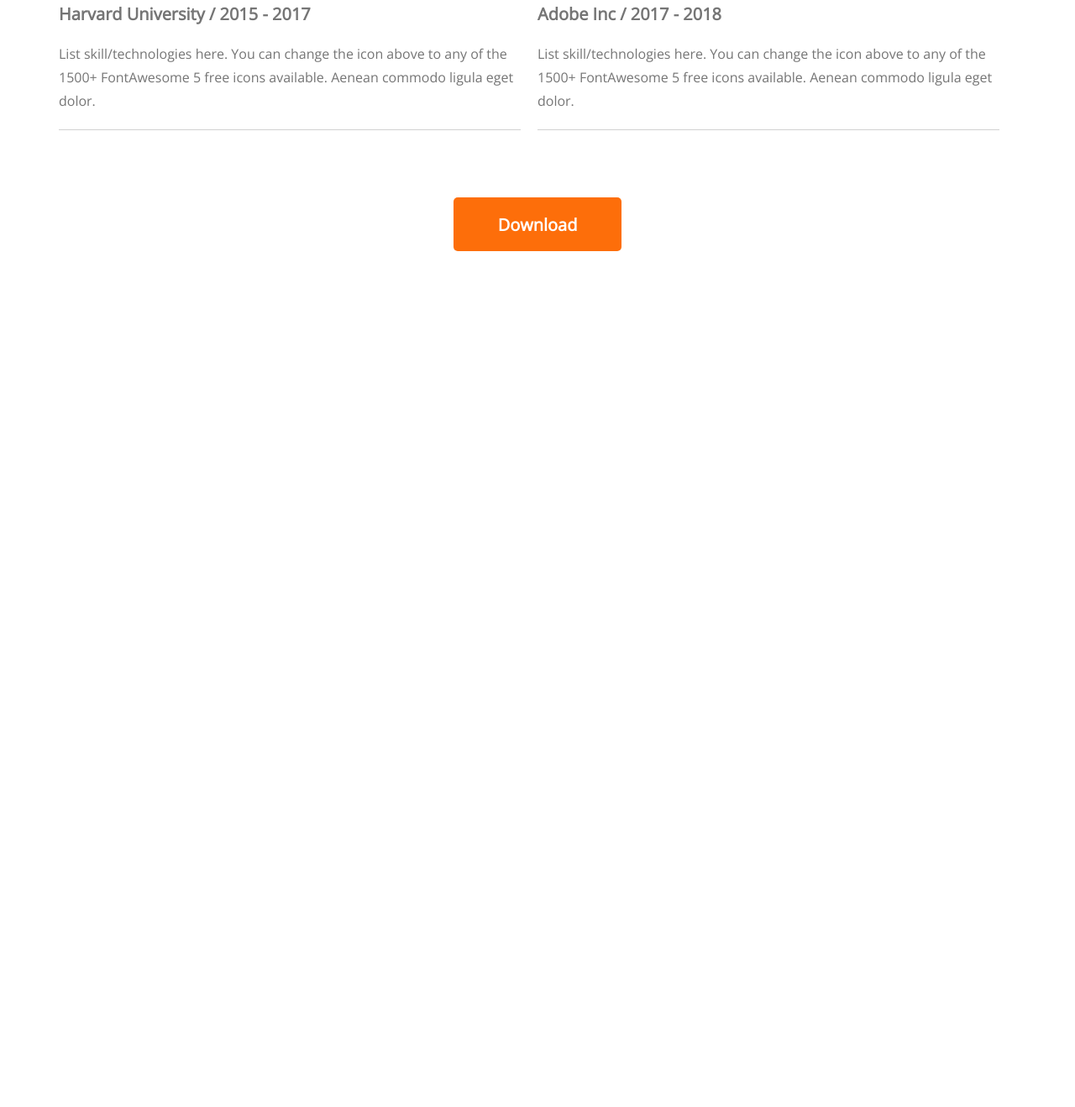
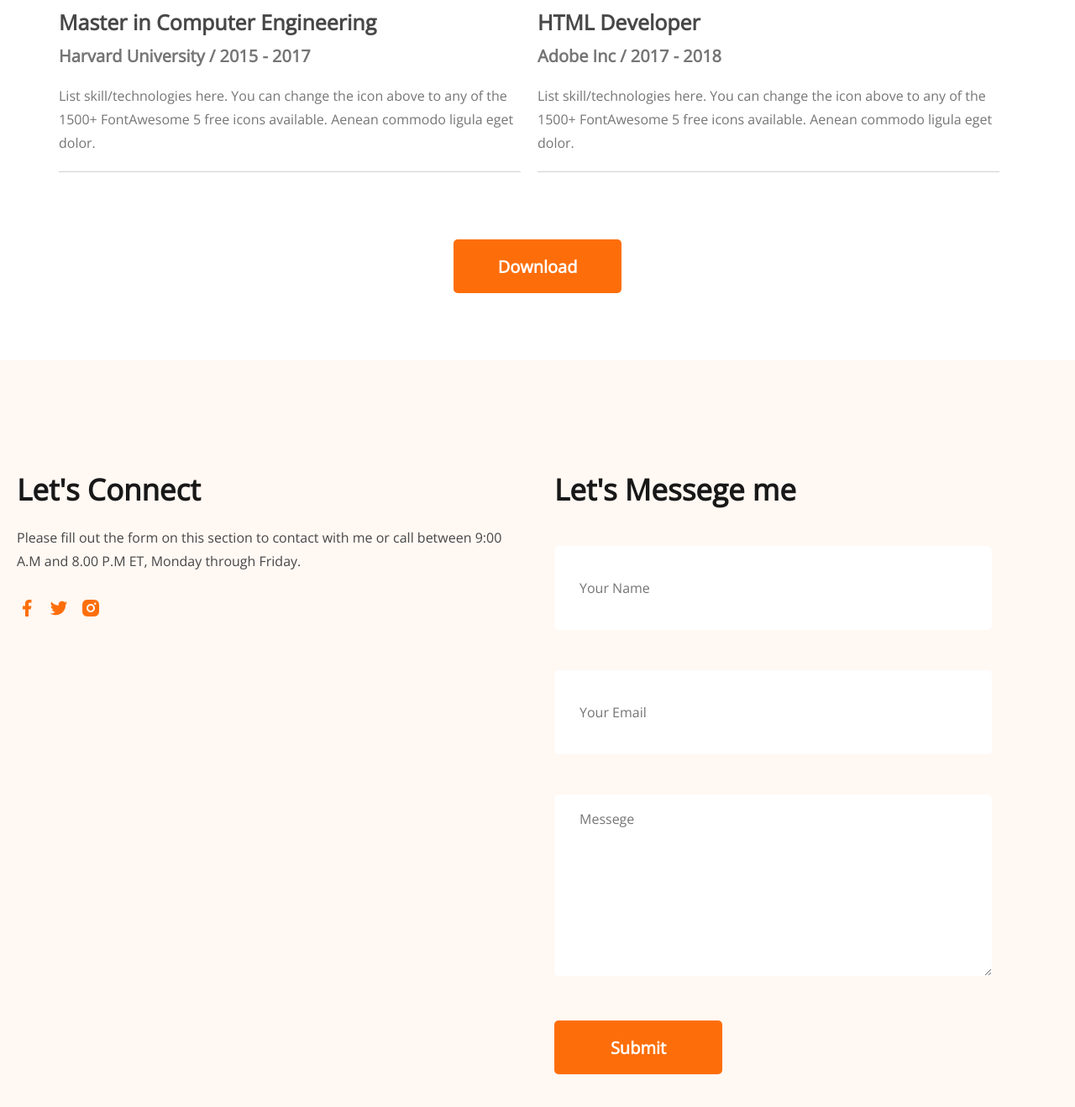
Before and after one commit to TR-Tauhid/developer_portfolio, a plain HTML site: page index.html in a window 1280 px wide. Shown: the part 3193-4511 px from the top of the page at 84% size. Before the commit the page ends 3572 px from the top, so only its background shows below. Drawn offline with nearby package versions, Linux system fonts and the light colour scheme.

Commit message:
Finally done

```diff
--- a/index.html
+++ b/index.html
@@ -29,7 +29,8 @@
                 <h3 class="banner-subtitle">Hi, I am</h3>
                 <h1 class="banner-maintitle">Mary Hardy</h1>
                 <p class="portfolio-description">
-                    Shot what able cold new see hold.Friendly as an betrayed formerly he. Morning because as to society behaved moments.
+                    Shot what able cold new see hold.Friendly as an betrayed formerly he. Morning because as to society
+                    behaved moments.
                 </p>
                 <button class="btn-banner-1"><a href="">Download CV</a></button>
                 <button class="btn-banner-2"><a href="">Contact</a></button>
@@ -42,7 +43,10 @@
         <section class="about">
             <h3 class="section-title">About Me</h3>
             <p class="section-description">
-                I, m a designer & developer with a passion for web design. I enjoy developing simple, clean and slick websites that provide real value to the end user. Thousands of clients have procured exceptional resulfs while working with me. Delivering work within time and budget which meets clients requirements in our mata.
+                I, m a designer & developer with a passion for web design. I enjoy developing simple, clean and slick
+                websites that provide real value to the end user. Thousands of clients have procured exceptional resulfs
+                while working with me. Delivering work within time and budget which meets clients requirements in our
+                mata.
             </p>
             <div class="about-info-container">
                 <div class="about-info-box">
@@ -67,35 +71,41 @@
         <section class="what-i-do">
             <h3 class="what-i-do-title">What I do</h3>
             <p class="what-i-do-paragraph">
-                I have more than 10 years experience building software for clients all over the world. Below is a quick overview of my main technical skill sets and technologies i use. Want to find out more about my experience? Check out my online resume and project portfolio.
+                I have more than 10 years experience building software for clients all over the world. Below is a quick
+                overview of my main technical skill sets and technologies i use. Want to find out more about my
+                experience? Check out my online resume and project portfolio.
             </p>
             <div class="skills-container">
                 <div class="skills">
                     <img src="images/icons/js.png" alt="java icons">
                     <p class="skill-title">Vanilla JavaScript</p>
                     <p class="skill-description">
-                        Lorem ipsum dolor sit amet consectetur adipisicing elit. Perspiciatis esse, neque quos atque eligendi sed!
+                        Lorem ipsum dolor sit amet consectetur adipisicing elit. Perspiciatis esse, neque quos atque
+                        eligendi sed!
                     </p>
                 </div>
                 <div class="skills">
                     <img src="images/icons/react.png" alt="React ">
                     <p class="skill-title">React</p>
                     <p class="skill-description">
-                        Consequuntur officiis, reprehenderit commodi, tempora quidem voluptate voluptatem quos fuga iure iusto quo, vel provident.
+                        Consequuntur officiis, reprehenderit commodi, tempora quidem voluptate voluptatem quos fuga iure
+                        iusto quo, vel provident.
                     </p>
                 </div>
                 <div class="skills">
                     <img src="images/icons/nodejs.png" alt="Node js">
                     <p class="skill-title">Node Js</p>
                     <p class="skill-description">
-                        Unde facilis iusto molestiae at repellat magni, dicta voluptatibus nostrum aspernatur blanditiis asperiores in aliquam?
+                        Unde facilis iusto molestiae at repellat magni, dicta voluptatibus nostrum aspernatur blanditiis
+                        asperiores in aliquam?
                     </p>
                 </div>
                 <div class="skills">
                     <img src="images/icons/mongo.png" alt="Mongo">
                     <p class="skill-title">MongoDB</p>
                     <p class="skill-description">
-                        Placeat facere, iusto libero quaerat veritatis deserunt dolore totam voluptates. Unde necessitatibus tempore tenetur aliquid.
+                        Placeat facere, iusto libero quaerat veritatis deserunt dolore totam voluptates. Unde
+                        necessitatibus tempore tenetur aliquid.
                     </p>
                 </div>
             </div>
@@ -120,7 +130,8 @@
                         <div class="resume-box-time">
                             <h4>Harvard University / 2015 - 2017</h4>
                             <p class="resume-detail">
-                                List skill/technologies here. You can change the icon above to any of the 1500+ FontAwesome 5 free icons available. Aenean commodo ligula eget dolor.
+                                List skill/technologies here. You can change the icon above to any of the 1500+
+                                FontAwesome 5 free icons available. Aenean commodo ligula eget dolor.
                             </p>
                         </div>
                     </div>
@@ -131,7 +142,8 @@
                         <div class="resume-box-time">
                             <h4>Harvard University / 2015 - 2017</h4>
                             <p class="resume-detail">
-                                List skill/technologies here. You can change the icon above to any of the 1500+ FontAwesome 5 free icons available. Aenean commodo ligula eget dolor.
+                                List skill/technologies here. You can change the icon above to any of the 1500+
+                                FontAwesome 5 free icons available. Aenean commodo ligula eget dolor.
                             </p>
                         </div>
                     </div>
@@ -142,7 +154,8 @@
                         <div class="resume-box-time">
                             <h4>Harvard University / 2015 - 2017</h4>
                             <p class="resume-detail">
-                                List skill/technologies here. You can change the icon above to any of the 1500+ FontAwesome 5 free icons available. Aenean commodo ligula eget dolor.
+                                List skill/technologies here. You can change the icon above to any of the 1500+
+                                FontAwesome 5 free icons available. Aenean commodo ligula eget dolor.
                             </p>
                         </div>
                     </div>
@@ -158,7 +171,8 @@
                         <div class="resume-box-time">
                             <h4>Apple Inc / 2020 - Current</h4>
                             <p class="resume-detail">
-                                    List skill/technologies here. You can change the icon above to any of the 1500+ FontAwesome 5 free icons available. Aenean commodo ligula eget dolor.
+                                List skill/technologies here. You can change the icon above to any of the 1500+
+                                FontAwesome 5 free icons available. Aenean commodo ligula eget dolor.
                             </p>
                         </div>
                     </div>
@@ -169,7 +183,8 @@
                         <div class="resume-box-time">
                             <h4>Harvard University / 2015 - 2017</h4>
                             <p class="resume-detail">
-                                    List skill/technologies here. You can change the icon above to any of the 1500+ FontAwesome 5 free icons available. Aenean commodo ligula eget dolor.
+                                List skill/technologies here. You can change the icon above to any of the 1500+
+                                FontAwesome 5 free icons available. Aenean commodo ligula eget dolor.
                             </p>
                         </div>
                     </div>
@@ -180,7 +195,8 @@
                         <div class="resume-box-time">
                             <h4>Adobe Inc / 2017 - 2018</h4>
                             <p class="resume-detail">
-                                    List skill/technologies here. You can change the icon above to any of the 1500+ FontAwesome 5 free icons available. Aenean commodo ligula eget dolor.
+                                List skill/technologies here. You can change the icon above to any of the 1500+
+                                FontAwesome 5 free icons available. Aenean commodo ligula eget dolor.
                             </p>
                         </div>
                     </div>
@@ -191,8 +207,41 @@
             </div>
         </section>
     </main>
+
+
+    <!-- Contact section -->
+    <section>
+    <div class="contact-container">
+        <div class="contact-box">
+            <h3 class="contact-title">Let's Connect</h3>
+            <p class="contact-detail">
+                Please fill out the form on this section to contact with me or call between 9:00 A.M and 8.00 P.M ET, Monday through Friday.
+            </p>
+                <div class="contact-icons">
+                    <a href="">
+                        <img src="../images/icons/facebook.png" class="contact-img">
+                    </a>
+                    <a href="">
+                        <img src="../images/icons/twitter.png" class="contact-img">
+                    </a>
+                    <a href="">
+                        <img src="../images/icons/insta.png" class="contact-img">
+                    </a>
+                </div>
+            </div>
+            <div class="contact-box">
+                <h3 class="contact-title">Let's Messege me</h3>
+                <form action="" class="contact-form">
+                    <input type="text" class="contact-input"  placeholder="Your Name"><br>
+                    <input type="email" name="email" id="" placeholder="Your Email">
+                    <textarea name="text" id="" cols="30" rows="10" placeholder="Messege"></textarea>
+                    <input type="submit" class="submit-btn" value="Submit">
+                </form>
+            </div>
+
+        </div>
+    </section>
     <footer>
-
     </footer>
 </body>
 
--- a/styles/portfolio.css
+++ b/styles/portfolio.css
@@ -278,7 +278,7 @@ main {
     margin-right: 25px;
 }
 
-.resume-sub-box-mini{
+.resume-sub-box-mini {
     border-bottom: 1px solid #D1D1D1;
     border-width: 1px;
     margin-right: 20px;
@@ -296,11 +296,11 @@ main {
     font-family: Open Sans;
     font-size: 25px;
     font-weight: 700;
-    padding: 10px 0px 10px;
+    padding: 30px 0px 10px;
 }
 
 .resume-sub-title {
-    padding-bottom: 30px;
+    padding-bottom: 20px;
     font-family: Open Sans;
     font-size: 30px;
     font-weight: 700;
@@ -322,12 +322,13 @@ main {
     line-height: 28px;
 }
 
-.resume-btn-container{
+.resume-btn-container {
     display: flex;
     align-items: center;
 
 }
-.resume-btn{
+
+.resume-btn {
     background-color: #FD6E0A;
     font-family: Open Sans;
     border-radius: 5px;
@@ -338,7 +339,87 @@ main {
     margin: 80px auto;
     border-style: none;
 }
-.resume-btn a{
+
+.resume-btn a {
     text-decoration: none;
     color: white;
 }
+
+/* Contact styles */
+
+
+.contact-container {
+    display: flex;
+    align-items: top;
+    background-color: #FFF8F3;
+}
+
+.contact-box {
+    margin: 130px auto;
+    display: block;
+    max-width: 600px;
+    margin-left: 0px 150px;
+}
+
+.contact-box img {
+    padding-right: 10px;
+}
+
+.contact-title {
+    color: var(--Dark-01, #181818);
+    font-family: Open Sans;
+    font-size: 35px;
+    padding-bottom: 20px;
+    font-weight: 700;
+}
+
+.contact-detail {
+    color: var(--Dark-02, #474747);
+    font-family: Open Sans;
+    font-size: 16px;
+    font-weight: 400;
+    line-height: 28px;
+    padding-bottom: 30px;
+
+}
+
+.contact-container a {
+    text-decoration: none;
+}
+
+.contact-container input {
+    width: 461px;
+    height: 64px;
+    border-style: none;
+    border-radius: 5px;
+    color: var(--Dark-03, #757575);
+    font-family: Open Sans;
+    font-size: 16px;
+    font-style: normal;
+    padding: 18px 30px;
+    margin: 24px 0px;
+}
+
+.contact-container textarea {
+    width: 461px;
+    height: 180px;
+    border-radius: 5px;
+    border-style: none;
+    color: var(--Dark-03, #757575);
+    font-family: Open Sans;
+    font-size: 16px;
+    font-style: normal;
+    padding: 18px 30px;
+    margin: 24px 0px;
+}
+
+.contact-box .submit-btn {
+    font-family: Open Sans;
+    background-color: #FD6E0A;
+    color: var(--White-Color, #FFF);
+    border-radius: 5px;
+    font-size: 20px;
+    font-weight: 700;
+    width: 200px;
+    height: 64px;
+}
```
Lines whose indentation alone changed are shown as unchanged.
